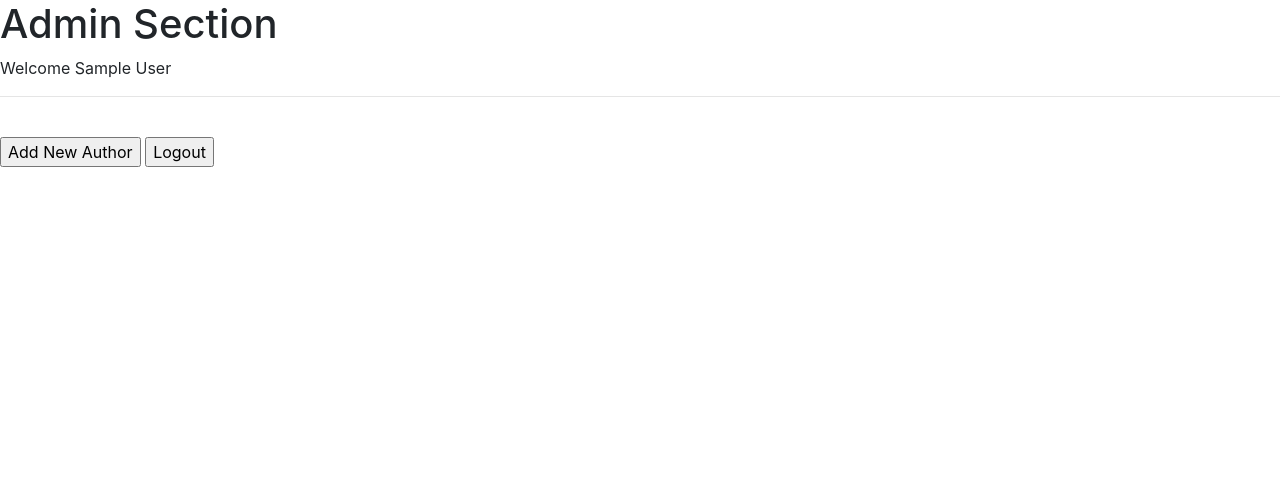
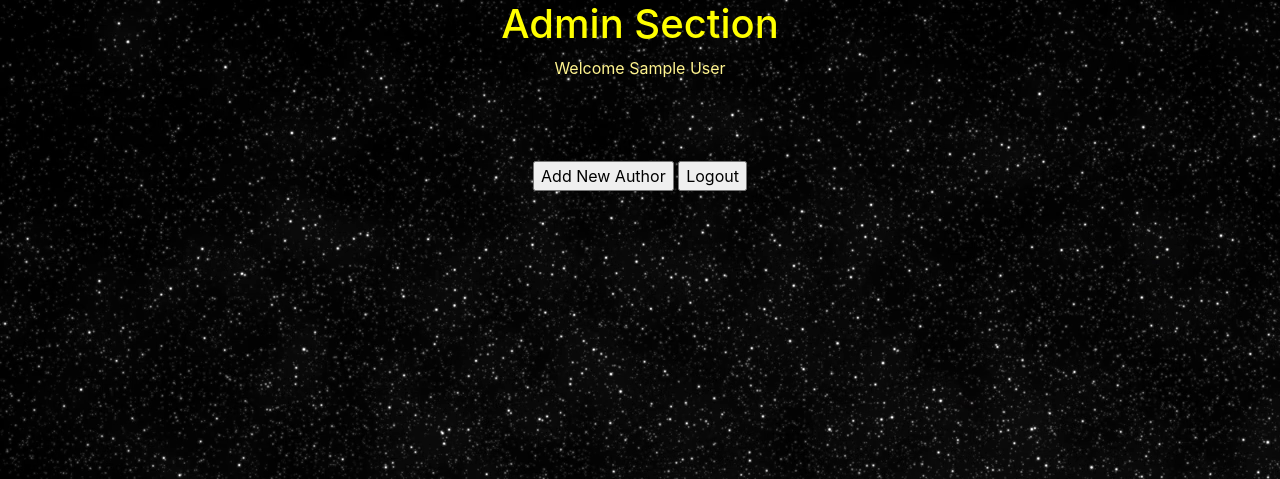
Before and after one commit to momorajr/cst352, a PHP site: page /labs/lab6/main.php in a window 1280 px wide. Shown: the top 479 px of the page. Run offline with PHP 8.4, Linux system fonts and the light colour scheme; the visitor is signed in with stand-in values (Sample User, id 1); data that the repository does not hold is empty.

Commit message:
lab6 attempt 3

```diff
--- /dev/null
+++ b/labs/lab6/css/style.css
@@ -0,0 +1,18 @@
+.center {
+    margin: auto;
+    width: 50%;
+    text-align: center;
+}
+.main{
+    margin: auto;
+    width: 50%;
+}
+body{
+    background-image: url("/cst352/labs/lab5/stars.png");
+}
+h1{
+    color: yellow;
+}
+.user, .pass, .country, .welcome{
+    color: #fff48f;
+}
--- a/labs/lab6/main.php
+++ b/labs/lab6/main.php
@@ -23,7 +23,7 @@ function displayAllAuthors(){
 
     foreach ($authors as $author) {
 
-
+        echo "<div class='main'>";
         echo "<a   class='btn btn-primary' role='button' href='updateAuthor.php?authorId=".$author['authorId']."'>update</a> ";
         //echo "[<a href='deleteAuthor.php'>delete</a>] ";
         echo "<form action='deleteAuthor.php'  onsubmit='return confirmDelete()'  >";
@@ -31,8 +31,10 @@ function displayAllAuthors(){
         echo "  <button class='btn btn-outline-danger' type='submit'>Delete</button>";
         echo "</form> ";
         echo "<a onclick='openModal()' target='authorModal'  href='authorInfo.php?authorId=".$author['authorId']."'> " . $author['lastName'] . "  " . $author['firstName'] . "</a>  ";
+        echo "<span class='country'>";
         echo $author['country'] . "<br><br>";
-
+        echo "</span>";
+        echo "</div>";
 
     }
 }
@@ -44,7 +46,7 @@ function displayAllAuthors(){
         <title> Admin Section </title>
 
         <link rel="stylesheet" href="https://stackpath.bootstrapcdn.com/bootstrap/4.1.3/css/bootstrap.min.css" type="text/css" />
-
+        <link rel="stylesheet" type="text/css" href="css/style.css">
         <style>
 
             form {
@@ -69,17 +71,20 @@ function displayAllAuthors(){
 
     </head>
     <body>
-
+        <div class="center">
         <h1>  Admin Section</h1>
-        Welcome <?= $_SESSION['adminName'] ?>
+        <span class="welcome">Welcome <?= $_SESSION['adminName'] ?></span>
+        </div>
 
         <br><hr><br>
+        <div class="center">
         <form action="addAuthor.php">
             <input type="submit" name="addAuthor" value="Add New Author"/>
         </form>
         <form action="logout.php">
             <input type="submit" name="logout" value="Logout"/>
         </form>
+        </div>
         <br /> <br />
 
         <?=displayAllAuthors()?>
```
Also changed, not shown: labs/lab6/login.php (+6 -5 lines).
